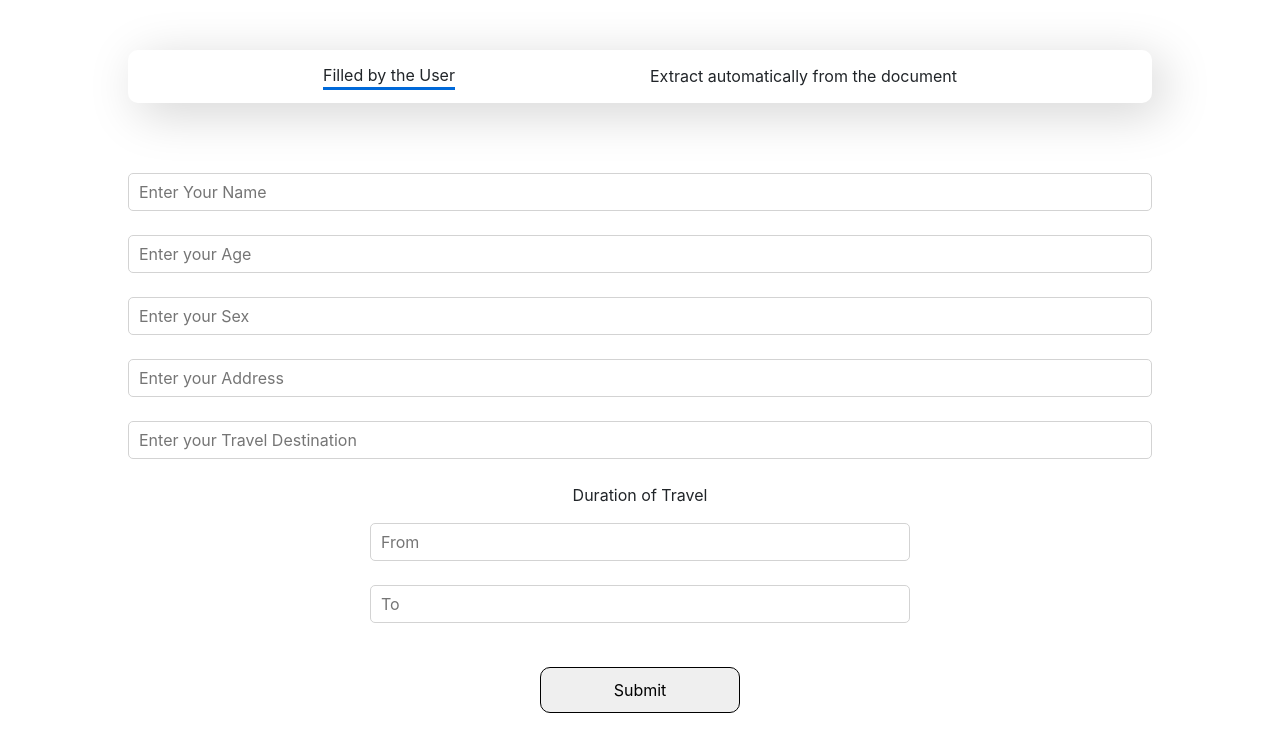
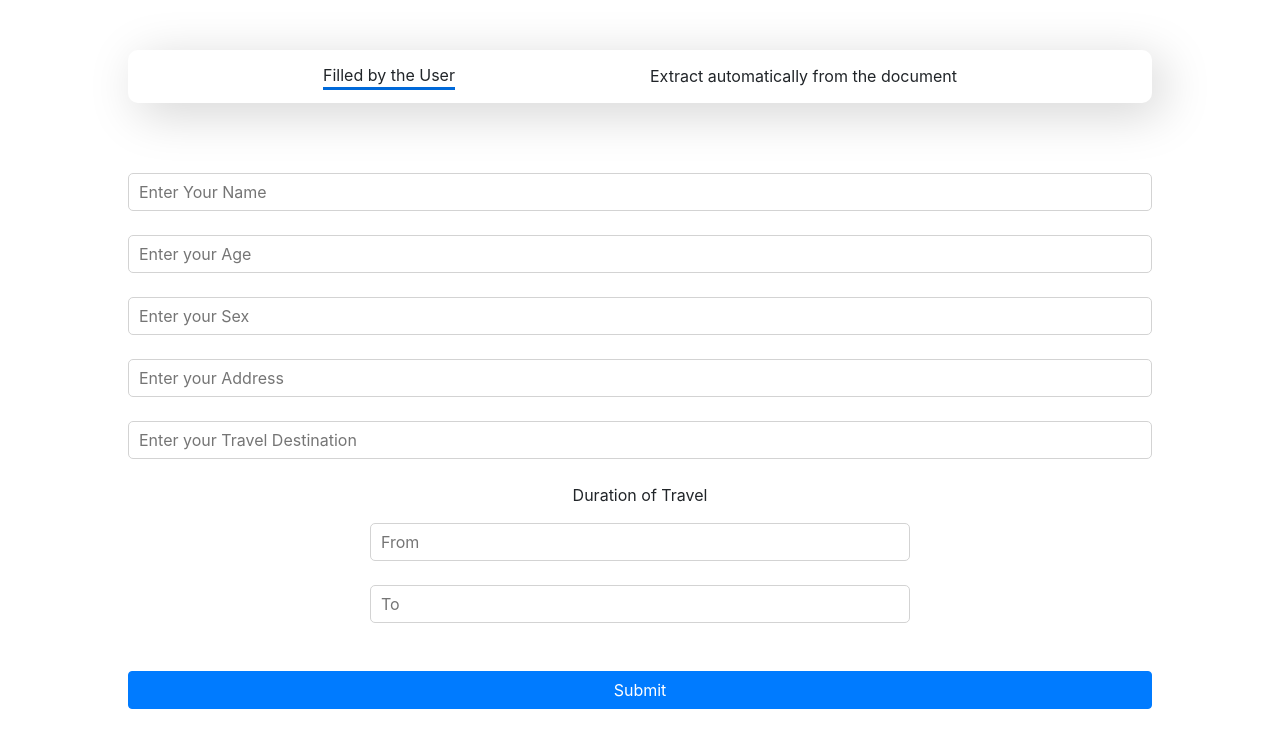
Before and after one commit to TheDa21crj/Travel, a React (Create React App) app in the folder front/: page / in a window 1280 px wide. Both pictures are taken after a click on the element "Filled by the User". Shown: the top 752 px of the page. Built offline with nearby package versions, Linux system fonts and the light colour scheme.

Commit message:
Update User.jsx

```diff
--- a/front/src/Components/User.jsx
+++ b/front/src/Components/User.jsx
@@ -104,7 +104,7 @@ export default function User() {
           />
         </div>
 
-        <button className="UserSubmit" onClick={PostData}>
+        <button className="btn btn-primary btn-block mt-4" onClick={PostData}>
           Submit
         </button>
       </div>
```
